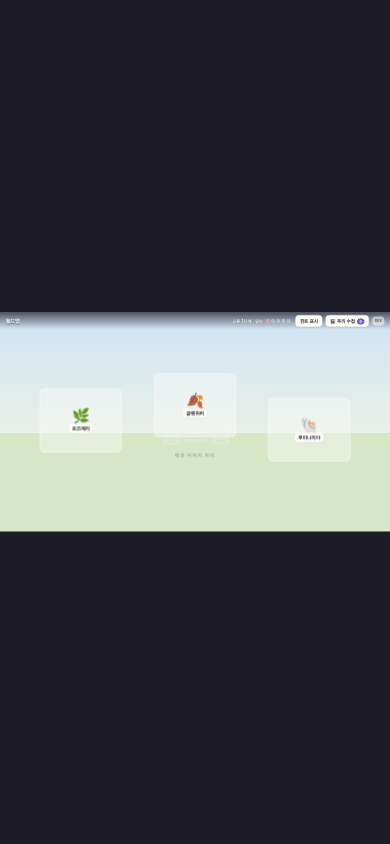
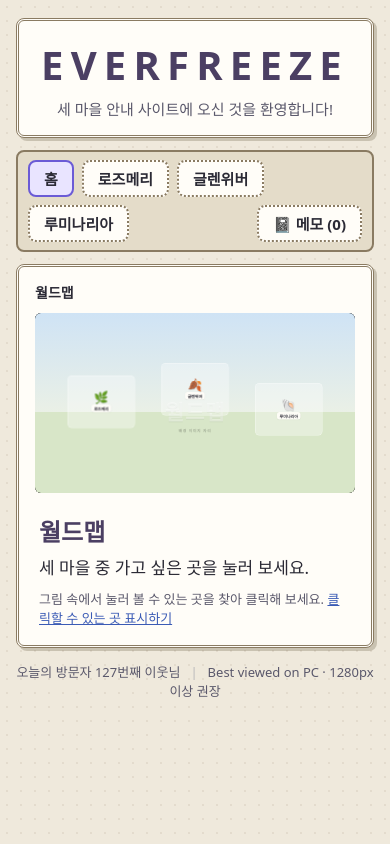
Before and after one commit to songec503-max/everfreeze, a plain HTML site: page index.html in a window 390 px wide. Drawn offline with Linux system fonts and the light colour scheme.

Commit message:
Add files via upload

```diff
--- a/css/style.css
+++ b/css/style.css
@@ -5,9 +5,9 @@
   --font:'Pretendard','Noto Sans KR','Malgun Gothic','Apple SD Gothic Neo',system-ui,sans-serif;
 }
 *{box-sizing:border-box}
-html,body{margin:0;height:100%;background:#1d1c26;overflow:hidden;font-family:var(--font);color:var(--ink)}
-#app{position:fixed;inset:0}
-#stage{position:absolute;left:50%;top:50%;width:1280px;height:720px;transform-origin:center;overflow:hidden;background:#000;user-select:none}
+html,body{margin:0;min-height:100%;font-family:var(--font);color:var(--ink)}
+#stagewrap{position:relative;width:100%;aspect-ratio:16/9;overflow:hidden;border-radius:6px;background:#000}
+#stage{position:absolute;left:0;top:0;width:1280px;height:720px;transform-origin:top left;overflow:hidden;background:#000;user-select:none}
 button{font-family:inherit;cursor:pointer}
 
 /* 배경 */
@@ -42,30 +42,8 @@ button{font-family:inherit;cursor:pointer}
 #stage.hints .hs.temp{border-style:dashed}
 #stage.hints .hs.temp::after{content:'임시';position:absolute;top:4px;right:6px;font-size:11px;font-weight:700;color:#fff;background:rgba(0,0,0,.45);border-radius:6px;padding:1px 6px}
 
-/* HUD */
-.hud{position:absolute;left:0;right:0;top:0;height:56px;display:flex;align-items:center;justify-content:space-between;padding:0 18px;background:linear-gradient(180deg,rgba(30,28,45,.72),rgba(30,28,45,0));color:#fff;pointer-events:none}
-.hud>*{pointer-events:auto}
-.crumb{font-size:17px;font-weight:700;text-shadow:0 1px 3px rgba(0,0,0,.5)}
-.hud-right{display:flex;align-items:center;gap:10px}
-.pips{display:flex;align-items:center;gap:5px;margin-right:6px}
-.pip-label{font-size:14px;font-weight:600;margin-right:6px;text-shadow:0 1px 3px rgba(0,0,0,.5)}
-.pip{width:12px;height:12px;border-radius:50%;background:rgba(255,255,255,.28);border:1px solid rgba(255,255,255,.6)}
-.pip.on{background:#ff8f7a;border-color:#ffd3c9}
-.btn{border:1px solid var(--line);background:var(--paper);color:var(--ink);border-radius:12px;padding:8px 14px;font-size:15px;font-weight:600;box-shadow:0 1px 3px rgba(0,0,0,.15)}
-.btn:hover{background:#fff}
-.btn.on{background:#e9e4ff;border-color:var(--accent)}
-.btn.primary{background:var(--accent);color:#fff;border-color:var(--accent)}
-.btn.primary:disabled{opacity:.4;cursor:not-allowed}
-.btn.small{padding:5px 11px;font-size:14px}
-.btn.dev{opacity:.55;font-size:12px;padding:6px 8px}
-.btn.nb{position:relative}
-.badge{margin-left:7px;background:var(--accent);color:#fff;border-radius:10px;padding:1px 8px;font-size:13px}
-.back{position:absolute;left:18px;bottom:20px;z-index:5}
 
 /* 장소 소개말 / 토스트 / 배너 */
-.intro{position:absolute;left:50%;top:70px;transform:translateX(-50%);max-width:760px;background:rgba(35,32,52,.82);color:#fff;border-radius:14px;padding:10px 22px;font-size:17px;opacity:0;pointer-events:none}
-.intro.show{animation:introAnim 4.2s ease forwards}
-@keyframes introAnim{0%{opacity:0;transform:translate(-50%,-8px)}10%,80%{opacity:1;transform:translate(-50%,0)}100%{opacity:0}}
 .toasts{position:absolute;right:18px;top:70px;display:flex;flex-direction:column;gap:8px;align-items:flex-end;pointer-events:none;z-index:30}
 .toast{background:rgba(35,32,52,.92);color:#fff;padding:9px 16px;border-radius:12px;font-size:15px;animation:toastIn .25s ease}
 .toast.gain{background:#4a3fb5}
@@ -143,10 +121,42 @@ button{font-family:inherit;cursor:pointer}
 .row{display:flex;gap:8px}
 
 /* DEV */
-.devpanel{position:absolute;right:12px;top:60px;width:360px;max-height:600px;overflow:auto;z-index:40;background:rgba(20,18,30,.94);color:#fff;border-radius:12px;padding:12px;font-size:12px;display:flex;flex-direction:column;gap:8px}
+.devpanel{position:absolute;right:12px;top:12px;width:360px;max-height:600px;overflow:auto;z-index:40;background:rgba(20,18,30,.94);color:#fff;border-radius:12px;padding:12px;font-size:12px;display:flex;flex-direction:column;gap:8px}
 .devpanel select{width:100%;padding:4px}
 .devev{display:flex;flex-wrap:wrap;gap:4px}
 .devev button{background:#333;color:#ddd;border:1px solid #555;border-radius:6px;padding:2px 6px;font-size:11px}
 .devev button.on{background:#6b5bd6;color:#fff}
 .devpanel .row button{background:#444;color:#fff;border:0;border-radius:6px;padding:4px 10px}
 .devflags{color:#bbb;line-height:1.5;word-break:break-all}
+
+/* ===== 사이트 틀 (옛날 홈페이지 느낌) ===== */
+body{background:#efe9dc;background-image:radial-gradient(rgba(120,100,70,.10) 1px,transparent 1px);background-size:14px 14px}
+#site{max-width:1040px;margin:0 auto;padding:18px 16px 28px}
+#masthead{background:#fffdf8;border:3px double #8a7b62;border-radius:8px;padding:16px 22px;text-align:center;box-shadow:3px 3px 0 rgba(90,75,50,.25)}
+.logo{font-size:40px;font-weight:800;letter-spacing:.18em;color:#4b3f63}
+.tagline{margin-top:6px;font-size:15px;color:var(--ink2)}
+#nav{display:flex;flex-wrap:wrap;gap:8px;margin:12px 0;padding:8px 10px;background:#e4dcc9;border:2px solid #8a7b62;border-radius:8px}
+.navitem{padding:6px 14px;border:2px dotted #8a7b62;border-radius:8px;background:#fffdf8;color:var(--ink);text-decoration:none;font-weight:700;font-size:15px}
+.navitem:hover,.navitem.on{background:#e9e4ff;border-color:var(--accent);border-style:solid}
+.nav-memo{margin-left:auto}
+#page{background:#fffdf8;border:3px double #8a7b62;border-radius:8px;padding:14px 16px 18px;box-shadow:3px 3px 0 rgba(90,75,50,.25)}
+#crumbs{display:flex;flex-wrap:wrap;align-items:center;gap:8px;margin:0 0 10px;font-size:14px;min-height:22px}
+#crumbs a{color:#3b5bb5}
+#crumbs .back{font-weight:700}
+#crumbs .sep{color:#aaa}
+#crumbs .crumb.now{font-weight:700}
+#caption{margin-top:14px;padding:6px 4px 0}
+#caption h2{margin:0 0 6px;font-size:24px;color:#4b3f63}
+#pintro{margin:0 0 8px;font-size:17px;line-height:1.6}
+.tip{margin:0;font-size:13px;color:var(--ink2)}
+.tip a{color:#3b5bb5}
+#foot{margin-top:14px;text-align:center;font-size:13px;color:var(--ink2)}
+#foot .sep{margin:0 10px;color:#bbb}
+.devlink{margin-left:12px;color:#aaa;font-size:11px}
+/* 단계가 오르면 사이트 틀도 조금씩 어긋난다 */
+body[data-stage="3"] #masthead .logo{letter-spacing:.14em}
+body[data-stage="4"] #masthead{border-style:dashed}
+body[data-stage="4"] .tagline{opacity:.75}
+body[data-stage="5"]{filter:grayscale(.55)}
+body[data-stage="5"] .tagline{letter-spacing:.3em}
+.banner{top:70px}
--- a/index.html
+++ b/index.html
@@ -7,7 +7,23 @@
 <link rel="stylesheet" href="css/style.css">
 </head>
 <body>
-<div id="app"><div id="stage"></div></div>
+<div id="site">
+  <header id="masthead">
+    <div class="logo">EVERFREEZE</div>
+    <div class="tagline" id="tagline"></div>
+  </header>
+  <nav id="nav"></nav>
+  <main id="page">
+    <div id="crumbs"></div>
+    <div id="stagewrap"><div id="stage"></div></div>
+    <section id="caption">
+      <h2 id="ptitle"></h2>
+      <p id="pintro"></p>
+      <p class="tip">그림 속에서 눌러 볼 수 있는 곳을 찾아 클릭해 보세요. <a href="#" id="hintLink">클릭할 수 있는 곳 표시하기</a></p>
+    </section>
+  </main>
+  <footer id="foot"><span id="counter"></span><span class="sep">|</span><span>Best viewed on PC · 1280px 이상 권장</span><span id="devSlot"></span></footer>
+</div>
 <!-- 데이터 -->
 <script src="src/data/texts.js"></script>
 <script src="src/data/npcs.js"></script>
--- a/src/data/texts.js
+++ b/src/data/texts.js
@@ -8,6 +8,27 @@
     alreadyNoted: '이미 기록한 증거',
     endedBlocked: '더는 새로운 일이 일어나지 않는다.',
     npcPlaceholder: '000과 대화',
+    // 사이트 겉모습 문구. 오류 단계가 오를수록 문구가 조금씩 이상해진다(단계 숫자는 화면에 직접 노출하지 않음).
+    site: {
+      nav: [['홈', 'WORLD_MAP'], ['로즈메리', 'MAP_ROSEMARY'], ['글렌위버', 'MAP_GLENWEAVER'], ['루미나리아', 'MAP_LUMINARIA']],
+      tagline: {
+        1: '세 마을 안내 사이트에 오신 것을 환영합니다!',
+        2: '세 마을 안내 사이트에 오신 것을 환영합니다!',
+        3: '세 마을 안내 사이트에 오신 것을 환영합니다. 환영합니다.',
+        4: '세 마을 안내 사이트에 오… 것을 환영…니다.',
+        5: '환영합니다.'
+      },
+      counter: {
+        1: '오늘의 방문자 127번째 이웃님',
+        2: '오늘의 방문자 127번째 이웃님',
+        3: '오늘의 방문자 127번째 이웃님 (어제도)',
+        4: '오늘의 방문자 127번째 이웃님 (언제나)',
+        5: '오늘의 방문자 127번째 이웃님'
+      },
+      worldIntro: '세 마을 중 가고 싶은 곳을 눌러 보세요.',
+      mapIntro: '마을의 장소를 눌러 들어가 보세요.',
+      stageNotice: '세계의 무언가가 어긋났다.'
+    },
     stages: {
       1: { name: '일상', desc: '도서관 입구가 막혀 있다' },
       2: { name: '비일상 초기', desc: '도서관 열람실이 열렸다' },
--- a/src/ui/view.js
+++ b/src/ui/view.js
@@ -1,6 +1,8 @@
-/* 화면(View): 1280x720 고정 무대를 창 크기에 맞춰 축소/확대하고, 현재 장면을 그린다. */
+/* 화면(View): 옛날 홈페이지 같은 사이트 틀(머리말·메뉴·본문·푸터) 안에 장면 그림(1280x720)을 넣어 그린다.
+   장면 = 사이트의 "페이지". 주소(#장소ID)와 브라우저 뒤로가기가 동작한다. */
 (function () {
   const EF = window.EF;
+  const $ = id => document.getElementById(id);
   const h = (tag, cls, text) => {
     const e = document.createElement(tag);
     if (cls) e.className = cls;
@@ -8,71 +10,109 @@
     return e;
   };
   EF.h = h;
-  const UI = (EF.UI = { busy: false, hints: false, shown: null, dismiss: null });
-  let stage, sceneEl, wm, hsEl, crumb, pips, backBtn, nbBtn, nbBadge, introEl;
+  const UI = (EF.UI = { busy: false, hints: false, dismiss: null, visited: {} });
+  let stage, wrap, sceneEl, wm, hsEl, navEl, crumbsEl, ptitle, pintro, tagline, counter, nbCount, firstRender = true;
 
   UI.init = function () {
-    stage = UI.stage = document.getElementById('stage');
+    stage = UI.stage = $('stage'); wrap = $('stagewrap');
+    navEl = $('nav'); crumbsEl = $('crumbs'); ptitle = $('ptitle'); pintro = $('pintro');
+    tagline = $('tagline'); counter = $('counter');
     stage.innerHTML = '';
     sceneEl = h('div', 'scene'); wm = h('div', 'wm'); sceneEl.append(wm);
-    const fx = h('div', 'fx');
     hsEl = h('div', 'hotspots');
-    const hud = h('div', 'hud');
-    crumb = h('div', 'crumb');
-    const right = h('div', 'hud-right');
-    pips = h('div', 'pips');
-    const hintBtn = h('button', 'btn', '힌트 표시');
-    hintBtn.onclick = () => { UI.hints = !UI.hints; stage.classList.toggle('hints', UI.hints); hintBtn.classList.toggle('on', UI.hints); };
-    nbBtn = h('button', 'btn nb', '📓 추리 수첩');
-    nbBadge = h('span', 'badge', '0'); nbBtn.append(nbBadge);
-    nbBtn.onclick = () => UI.openNotebook();
-    const devBtn = h('button', 'btn dev', 'DEV');
-    devBtn.onclick = () => EF.Debug.toggle();
-    right.append(pips, hintBtn, nbBtn, devBtn);
-    hud.append(crumb, right);
-    backBtn = h('button', 'btn back', '← 뒤로');
-    backBtn.onclick = () => {
-      if (UI.busy) return;
-      const sc = EF.SCENES[EF.state.scene];
-      if (sc.parent) { EF.state.scene = sc.parent; UI.render(); }
-    };
-    introEl = h('div', 'intro');
     UI.toastEl = h('div', 'toasts');
     UI.bannerEl = h('div', 'banner');
-    stage.append(sceneEl, fx, hsEl, hud, backBtn, introEl, UI.toastEl, UI.bannerEl);
+    stage.append(sceneEl, h('div', 'fx'), hsEl, UI.toastEl, UI.bannerEl);
     EF.Debug.init(stage);
-    UI.fit();
+
+    // 상단 메뉴
+    EF.TEXT.site.nav.forEach(([label, id]) => {
+      const a = h('a', 'navitem', label); a.href = '#' + id; a.dataset.scene = id;
+      a.onclick = e => { e.preventDefault(); UI.goto(id); };
+      navEl.append(a);
+    });
+    const memo = h('a', 'navitem nav-memo', '📓 메모'); memo.href = '#'; nbCount = h('b', '', '0');
+    memo.append(' (', nbCount, ')');
+    memo.onclick = e => { e.preventDefault(); UI.openNotebook(); };
+    navEl.append(memo);
+
+    // 클릭 힌트(처음 접속한 사람을 위한 보조) / DEV
+    $('hintLink').onclick = e => {
+      e.preventDefault(); UI.hints = !UI.hints; stage.classList.toggle('hints', UI.hints);
+      e.target.textContent = UI.hints ? '클릭할 수 있는 곳 표시 끄기' : '클릭할 수 있는 곳 표시하기';
+    };
+    if (/[?&]dev\b/.test(location.search)) {
+      const d = h('a', 'devlink', 'DEV'); d.href = '#'; d.onclick = e => { e.preventDefault(); EF.Debug.toggle(); };
+      $('devSlot').append(d);
+    }
+
     addEventListener('resize', UI.fit);
     addEventListener('keydown', e => {
+      if (e.ctrlKey && e.shiftKey && e.key.toLowerCase() === 'd') { EF.Debug.toggle(); return; }
       if (e.key === 'Escape' || e.key === 'Enter' || e.key === ' ') {
         if (UI.dismiss) { e.preventDefault(); UI.dismiss(); }
       } else if ((e.key === 'n' || e.key === 'N') && !UI.busy) UI.openNotebook();
     });
+    // 브라우저 뒤로/앞으로: 이미 방문한 페이지로만 이동 허용(주소창으로 잠긴 곳 우회 방지)
+    addEventListener('popstate', () => {
+      const id = location.hash.slice(1);
+      if (UI.busy || !EF.SCENES[id] || !UI.visited[id]) { history.replaceState(null, '', '#' + EF.state.scene); return; }
+      if (id !== EF.state.scene) { EF.state.scene = id; UI.render(true); }
+    });
     UI.render();
+    UI.fit();
   };
 
   UI.fit = function () {
-    const s = Math.min(innerWidth / 1280, innerHeight / 720);
-    stage.style.transform = `translate(-50%,-50%) scale(${s})`;
+    const s = wrap.clientWidth / 1280;
+    wrap.style.height = Math.round(720 * s) + 'px';
+    stage.style.transform = `scale(${s})`;
   };
 
-  UI.render = function () {
+  // 메뉴/경로 링크로 이동
+  UI.goto = function (id) {
+    if (UI.busy || !EF.SCENES[id] || id === EF.state.scene) return;
+    EF.state.scene = id; UI.render();
+  };
+
+  UI.render = function (fromHistory) {
     const st = EF.state, sc = EF.SCENES[st.scene], stg = EF.getStage();
-    stage.dataset.stage = stg;
-    stage.dataset.kind = sc.kind;
+    UI.visited[sc.id] = true;
+    // 주소 갱신 (페이지 이동처럼)
+    if (!fromHistory && location.hash !== '#' + sc.id) {
+      if (firstRender) history.replaceState(null, '', '#' + sc.id); else history.pushState(null, '', '#' + sc.id);
+    }
+    firstRender = false;
+    document.title = `${sc.name} · EVERFREEZE`;
+    stage.dataset.stage = stg; document.body.dataset.stage = stg;
     const img = EF.BG_IMAGES.includes(sc.id) ? `url(assets/bg/${sc.id}.png) center/cover no-repeat, ` : '';
     sceneEl.style.background = img + sc.bg;
     wm.textContent = sc.name;
-    // 이동 경로(월드맵 › 마을 › 장소)
-    const chain = []; for (let c = sc; c; c = EF.SCENES[c.parent]) chain.unshift(c.name);
-    crumb.textContent = chain.join('  ›  ');
-    // 오류 단계 표시
-    pips.innerHTML = '';
-    const lab = h('span', 'pip-label', `오류 ${stg}단계 · ${EF.TEXT.stages[stg].name}`);
-    pips.append(lab);
-    for (let i = 1; i <= 5; i++) pips.append(h('i', 'pip' + (i <= stg ? ' on' : '')));
-    nbBadge.textContent = Object.keys(st.evidence).length;
-    backBtn.style.display = sc.parent ? '' : 'none';
+
+    // 사이트 틀: 문구(단계에 따라 변화) · 메뉴 · 경로 · 페이지 설명
+    tagline.textContent = EF.TEXT.site.tagline[stg];
+    counter.textContent = EF.TEXT.site.counter[stg];
+    nbCount.textContent = Object.keys(st.evidence).length;
+    [...navEl.querySelectorAll('.navitem[data-scene]')].forEach(a => {
+      const on = a.dataset.scene === sc.id || (sc.village && a.textContent === sc.village);
+      a.classList.toggle('on', !!on);
+    });
+    crumbsEl.innerHTML = '';
+    const chain = []; for (let c = sc; c; c = EF.SCENES[c.parent]) chain.unshift(c);
+    if (sc.parent) {
+      const b = h('a', 'back', '◀ 뒤로'); b.href = '#'; b.onclick = e => { e.preventDefault(); UI.goto(sc.parent); };
+      crumbsEl.append(b, h('span', 'sep', '|'));
+    }
+    chain.forEach((c, i) => {
+      if (i) crumbsEl.append(h('span', 'sep', '›'));
+      if (i < chain.length - 1) {
+        const a = h('a', 'crumb', c.name); a.href = '#'; a.onclick = e => { e.preventDefault(); UI.goto(c.id); };
+        crumbsEl.append(a);
+      } else crumbsEl.append(h('span', 'crumb now', c.name));
+    });
+    ptitle.textContent = sc.name;
+    pintro.textContent = sc.intro || (sc.kind === 'world' ? EF.TEXT.site.worldIntro : EF.TEXT.site.mapIntro);
+
     // 핫스팟
     hsEl.innerHTML = '';
     sc.hotspots.forEach(hp => {
@@ -84,14 +124,6 @@
       b.onclick = () => { if (UI.busy) return; UI.run(EF.click(hp)); };
       hsEl.append(b);
     });
-    // 장소 소개말(장소 진입 시 자동)
-    if (UI.shown !== sc.id) {
-      UI.shown = sc.id;
-      if (sc.intro) {
-        introEl.textContent = sc.intro;
-        introEl.classList.remove('show'); void introEl.offsetWidth; introEl.classList.add('show');
-      } else introEl.classList.remove('show');
-    }
   };
 
   UI.toast = function (text, kind) {
@@ -101,10 +133,10 @@
     setTimeout(() => t.remove(), 3200);
   };
 
-  UI.banner = function (stg) {
-    const s = EF.TEXT.stages[stg];
+  // 단계가 오르면 숫자 대신 짧은 위화감 문구만 보여 준다
+  UI.banner = function () {
     UI.bannerEl.innerHTML = '';
-    UI.bannerEl.append(h('b', '', `세계의 무언가가 어긋났다 — ${stg}단계 · ${s.name}`), h('span', '', s.desc));
+    UI.bannerEl.append(h('b', '', EF.TEXT.site.stageNotice));
     UI.bannerEl.classList.remove('show'); void UI.bannerEl.offsetWidth; UI.bannerEl.classList.add('show');
   };
 })();
```
